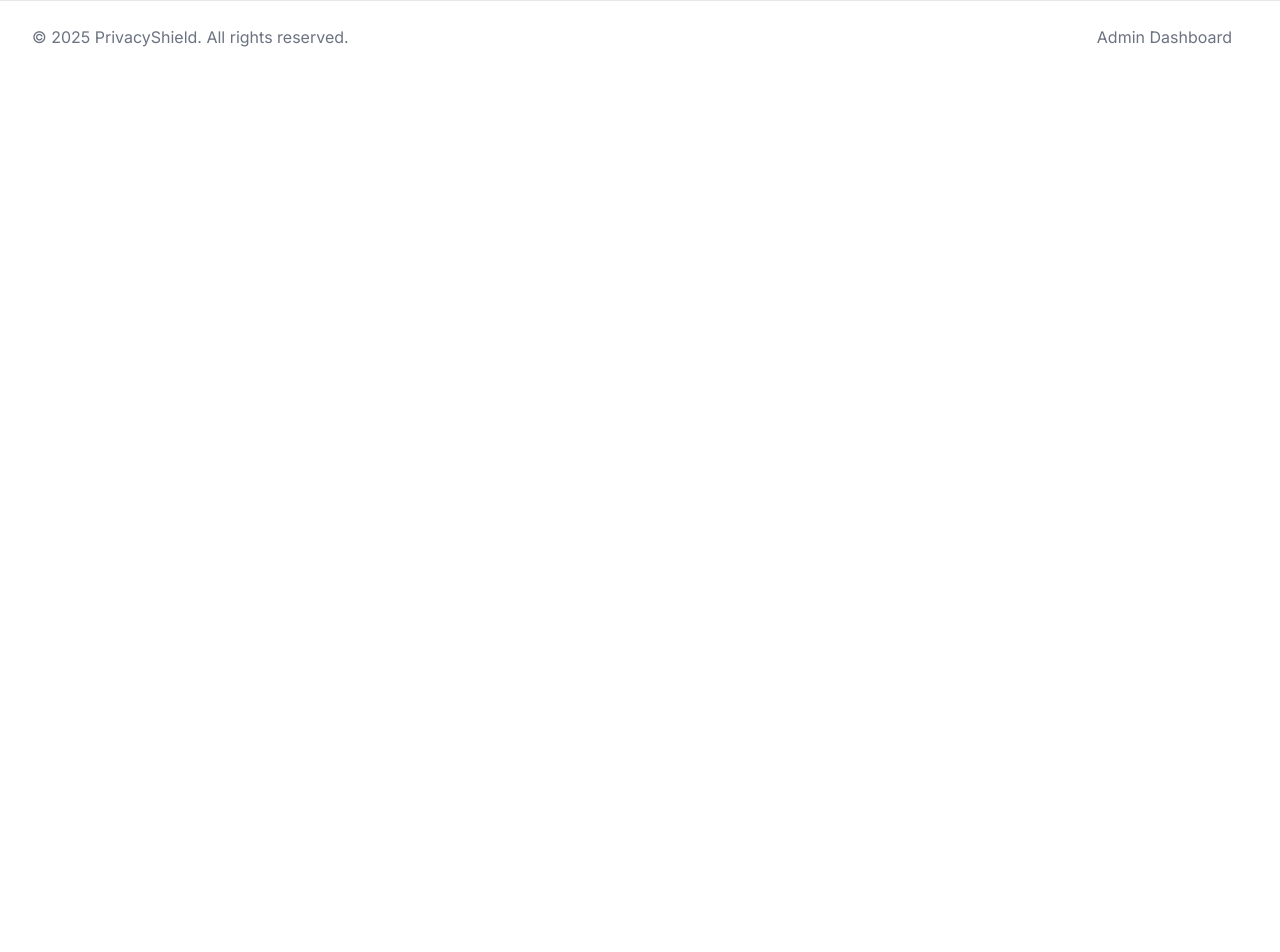
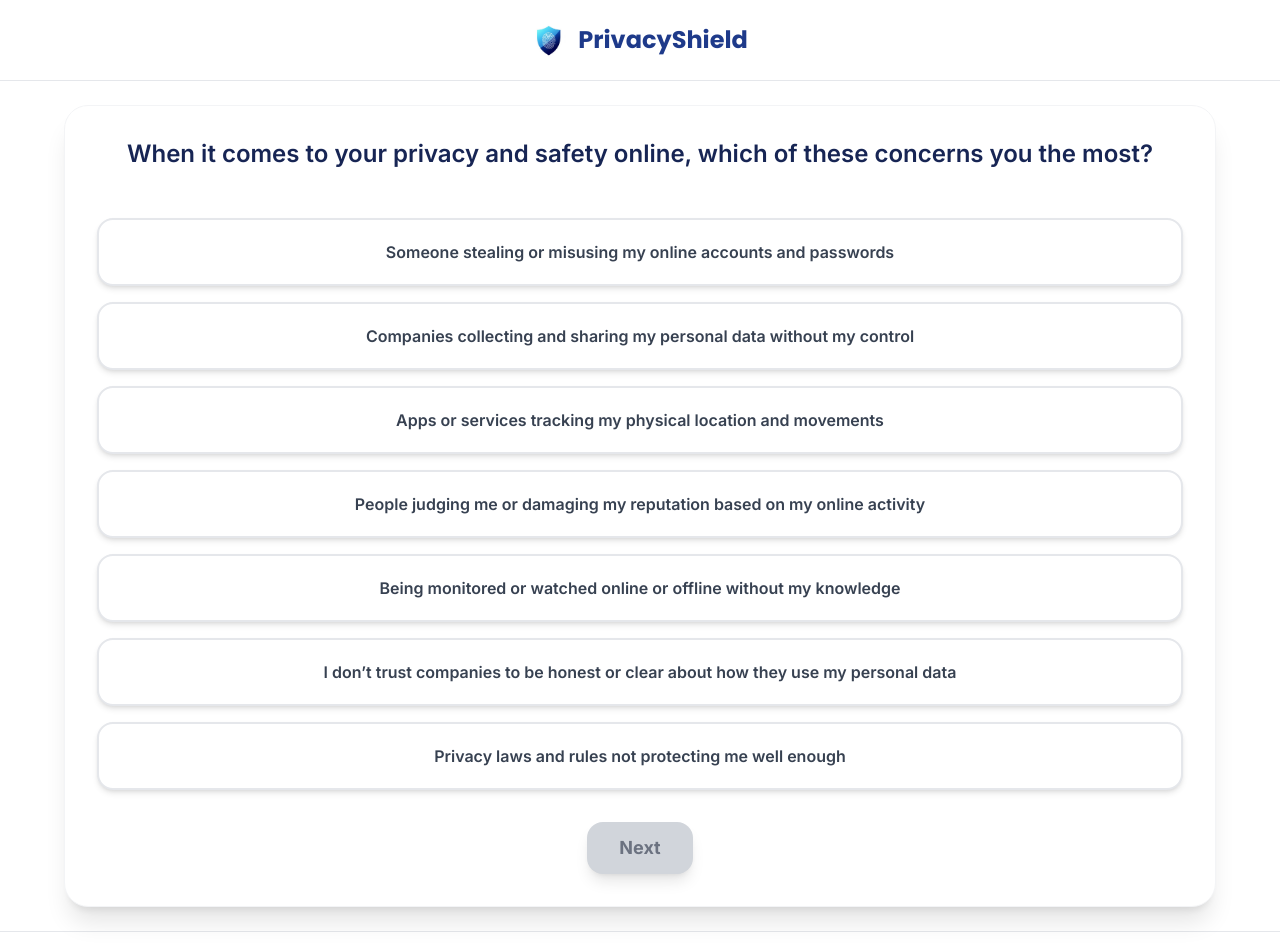
Before and after one commit to js164/PrivacyShield, a React (Vite) app in the folder frontend/privacyshield/: page /initialassesment in a window 1280 px wide. Shown: the top 952 px of the page. Before the commit the page ends 800 px from the top, so only its background shows below. Built offline with nearby package versions, Linux system fonts and the light colour scheme; no server answers; what chartjs-plugin-datalabels would draw is missing.

Commit message:
Added UI

```diff
--- a/frontend/privacyshield/src/App.jsx
+++ b/frontend/privacyshield/src/App.jsx
@@ -1,5 +1,6 @@
 import { Route, Routes } from "react-router-dom"; // removed BrowserRouter
 import HomePage from "./components/HomePage";
+import InitialAssesment from "./components/InitialAssesment";
 import Assesment from "./components/Assesment";
 import Report from "./components/Report";
 import axios from "axios";
@@ -31,6 +32,7 @@ function App() {
           }
         />
         <Route path="/" element={<HomePage />} />
+        <Route path="/initialassesment" element={<InitialAssesment />} />
         <Route path="/assesment" element={<Assesment />} />
         <Route path="/report" element={<Report />} />
       </Routes>
--- a/frontend/privacyshield/src/components/Assesment.jsx
+++ b/frontend/privacyshield/src/components/Assesment.jsx
@@ -1,5 +1,5 @@
 import React, { useState, useEffect } from 'react'
-import { Link, useNavigate } from 'react-router-dom';
+import { Link, useNavigate, useLocation } from 'react-router-dom';
 import SurveyQuestion from "./ui/QuestionDisplay";
 import { Navbar_Questions } from './ui/Navbar';
 import Toast from "./ui/QuestionSuggestion";
@@ -21,6 +21,18 @@ export const privacyScores = {
 };
 
 export default function Assesment() {
+
+  const navigate = useNavigate();
+  const location = useLocation();
+  const { initial_answers } = location.state || { initial_answers: [] }; // fallback if no state
+
+  // Redirect if user opens /assesment directly or has no answers
+  useEffect(() => {
+    if (!initial_answers || initial_answers.length === 0) {
+      navigate("/initialassesment", { replace: true });
+    }
+  }, [initial_answers, navigate]);
+
   const [api_data, setAPIData] = useState([]);
   const [questions, setQuestions] = useState([]);
   const [currentQuestion, setCurrentQuestion] = useState(0);
@@ -31,8 +43,6 @@ export default function Assesment() {
   const [loading, setLoading] = useState(true);
   const [showToast, setShowToast] = useState(false);
   const [showModal, setShowModal] = useState(false);
-
-  const navigate = useNavigate();
 
   // Fetch questions from API
   useEffect(() => {
--- /dev/null
+++ b/frontend/privacyshield/src/components/InitialAssesment.jsx
@@ -0,0 +1,69 @@
+import { useState } from "react";
+import { useNavigate } from "react-router-dom";
+import { INITIAL_QUESTION } from "./config/InitialQuestion";
+import { Navbar_Questions } from './ui/Navbar';
+
+export default function QuestionPage() {
+  const navigate = useNavigate();
+  const [selected, setSelected] = useState([]);
+
+  const question = INITIAL_QUESTION.text;
+  const options = INITIAL_QUESTION.options;
+
+  const toggleSelect = (label) => {
+    if (selected.includes(label)) {
+      setSelected(selected.filter((item) => item !== label));
+    } else {
+      setSelected([...selected, label]);
+    }
+  };
+
+  const handleSubmit = () => {
+    if (selected.length > 0) {
+      navigate("/assesment", { state: { initial_answers: selected } });
+    }
+  };
+
+  return (
+    <>
+    <Navbar_Questions />
+    <div className="flex flex-col items-center justify-center min-h-screen p-6 animate-fade-in-up">
+      <div className="w-full max-w-6xl bg-white rounded-3xl shadow-xl p-8 border border-gray-100">
+        <h1 className="text-2xl font-semibold mb-12 text-center">
+          {question}
+        </h1>
+
+        <div className="grid gap-4">
+          {options.map((opt) => (
+            <div
+              key={opt.id}
+              onClick={() => toggleSelect(opt.text)}
+              className={`cursor-pointer rounded-2xl shadow-md transition transform hover:scale-[1.02] border-2 p-5 text-center font-semibold text-base ${
+                selected.includes(opt.text)
+                  ? "border-blue-300 bg-blue-50"
+                  : "border-gray-200 bg-white text-gray-700 hover:border-blue-300 hover:bg-blue-50"
+              }`}
+            >
+              {opt.text}
+            </div>
+          ))}
+        </div>
+
+        <div className="mt-8 flex justify-center">
+          <button
+            disabled={selected.length === 0}
+            onClick={handleSubmit}
+            className={`rounded-2xl px-8 py-3 text-lg font-bold shadow-lg transition-all duration-300 ${
+              selected.length > 0
+                ? "bg-blue-400 text-white rounded-lg hover:bg-primary-blue disabled:opacity-50"
+                : "bg-gray-300 text-gray-500 cursor-not-allowed"
+            }`}
+          >
+            Next
+          </button>
+        </div>
+      </div>
+    </div>
+    </>
+  );
+}
--- a/frontend/privacyshield/src/components/config/InitialQuestion.jsx
+++ b/frontend/privacyshield/src/components/config/InitialQuestion.jsx
@@ -1,6 +1,6 @@
 export const INITIAL_QUESTION = {
     id: 'q0',
-    text: 'When it comes to your privacy and safety online, which of these concerns you the most? (Select all that apply)',
+    text: 'When it comes to your privacy and safety online, which of these concerns you the most?',
     type: 'multiple',
     options: [
         { id: 'q0_opt1', text: 'Someone stealing or misusing my online accounts and passwords', category: 'DIA' },
--- a/frontend/privacyshield/src/components/ui/HeroSection.jsx
+++ b/frontend/privacyshield/src/components/ui/HeroSection.jsx
@@ -106,7 +106,7 @@ export default function HeroSection() {
                     }}
                 >
                     <Link
-                        to='/assesment'
+                        to='/initialassesment'
                         className="inline-block bg-primary-blue hover:bg-dark-blue text-white font-semibold px-8 py-3 rounded-full shadow-lg transition-all duration-300 hover:scale-105 hover:shadow-xl"
                         onMouseEnter={() => setIsHovered(true)}
                         onMouseLeave={() => setIsHovered(false)}
--- a/frontend/privacyshield/src/components/ui/Navbar.jsx
+++ b/frontend/privacyshield/src/components/ui/Navbar.jsx
@@ -30,7 +30,7 @@ export function Navbar() {
               About Us
             </Link>
             <Link
-              to="/assesment"
+              to="/initialassesment"
               className="inline-block bg-primary-blue text-white py-2 px-5 rounded-lg text-base font-medium hover:bg-dark-blue transition-colors shadow"
             >
               Take Assessment
```
